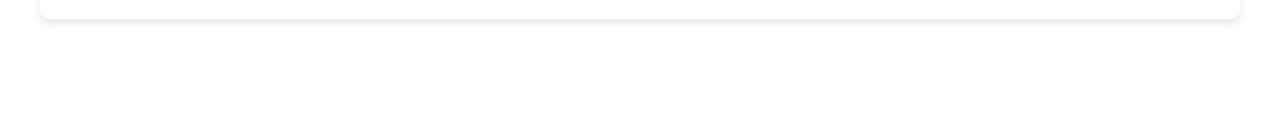
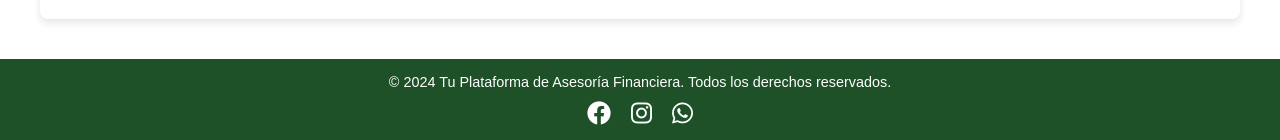
Before and after one commit to Tomas1995111/impulsoweb, a React (Create React App) app: page / in a window 1280 px wide. Shown: the part 975-1115 px from the top of the page. Before the commit the page ends 1034 px from the top, so only its background shows below. Built offline with nearby package versions, Linux system fonts and the light colour scheme.

Commit message:
footer agregado

```diff
--- a/package.json
+++ b/package.json
@@ -3,6 +3,7 @@
   "version": "0.1.0",
   "private": true,
   "dependencies": {
+    "@fortawesome/fontawesome-free": "^6.7.2",
     "@testing-library/jest-dom": "^5.17.0",
     "@testing-library/react": "^13.4.0",
     "@testing-library/user-event": "^13.5.0",
--- a/public/index.html
+++ b/public/index.html
@@ -9,6 +9,8 @@
       name="description"
       content="Web site created using create-react-app"
     />
+    <link rel="stylesheet" href="https://cdnjs.cloudflare.com/ajax/libs/font-awesome/6.4.2/css/all.min.css">
+
     <link rel="apple-touch-icon" href="%PUBLIC_URL%/logo192.png" />
     <!--
       manifest.json provides metadata used when your web app is installed on a
--- /dev/null
+++ b/src/components/Footer.js
@@ -0,0 +1,27 @@
+import React from 'react';
+import './styles/Footer.css';
+
+const Footer = () => {
+  return (
+    <footer className="footer">
+      <p>&copy; {new Date().getFullYear()} Tu Plataforma de Asesoría Financiera. Todos los derechos reservados.</p>
+
+      {/* Iconos de redes sociales */}
+      <div className="social-icons">
+        <a href="https://www.facebook.com/impulso.merval" target="_blank" rel="noopener noreferrer">
+          <i className="fab fa-facebook"></i>
+        </a>
+
+        <a href="https://www.instagram.com/impulsomerval" target="_blank" rel="noopener noreferrer">
+          <i className="fab fa-instagram"></i>
+        </a>
+        <a href="https://wa.me/5491124035535" target="_blank" rel="noopener noreferrer">
+  <i className="fab fa-whatsapp"></i>
+</a>
+
+      </div>
+    </footer>
+  );
+};
+
+export default Footer;
--- /dev/null
+++ b/src/components/styles/Footer.css
@@ -0,0 +1,27 @@
+.footer {
+    background-color: #1E5128;
+    color: white;
+    text-align: center;
+    padding: 15px;
+    font-size: 0.9rem;
+    position: relative;
+    bottom: 0;
+    width: 100vw; /* Asegura que ocupe todo el ancho de la pantalla */
+    left: 50%; /* Centra el footer */
+    transform: translateX(-50%); /* Corrige la posición para que cubra toda la pantalla */
+}
+.social-icons {
+    margin-top: 10px;
+}
+
+.social-icons a {
+    color: white;
+    font-size: 1.5rem;
+    margin: 0 10px;
+    transition: transform 0.3s ease-in-out;
+}
+
+.social-icons a:hover {
+    transform: scale(1.2);
+    color: #8DF224; /* Color verde neón */
+}
--- a/src/pages/Home.js
+++ b/src/pages/Home.js
@@ -6,6 +6,8 @@ import AdminDashboard from '../components/AdminDashboard';
 import DollarWidget from '../components/DollarWidget';
 import NewsCard from '../components/NewsCard';
 import UserProfile from '../components/UserProfile';
+import Footer from '../components/Footer'; // Importa el Footer
+
 
 import AnalisisImg from '../assets/imagesCourses/Analisis-tecnico.jpeg';
 import CriptomonedasImg from '../assets/imagesCourses/Criptomonedas-y-Blockchain.jpeg';
@@ -93,6 +95,7 @@ const Home = () => {
           </div>
         )}
       </div>
+      <Footer />
     </div>
   );
 };
```
Also changed, not shown: 1 other file (tests, documents, lock files or other folders).
